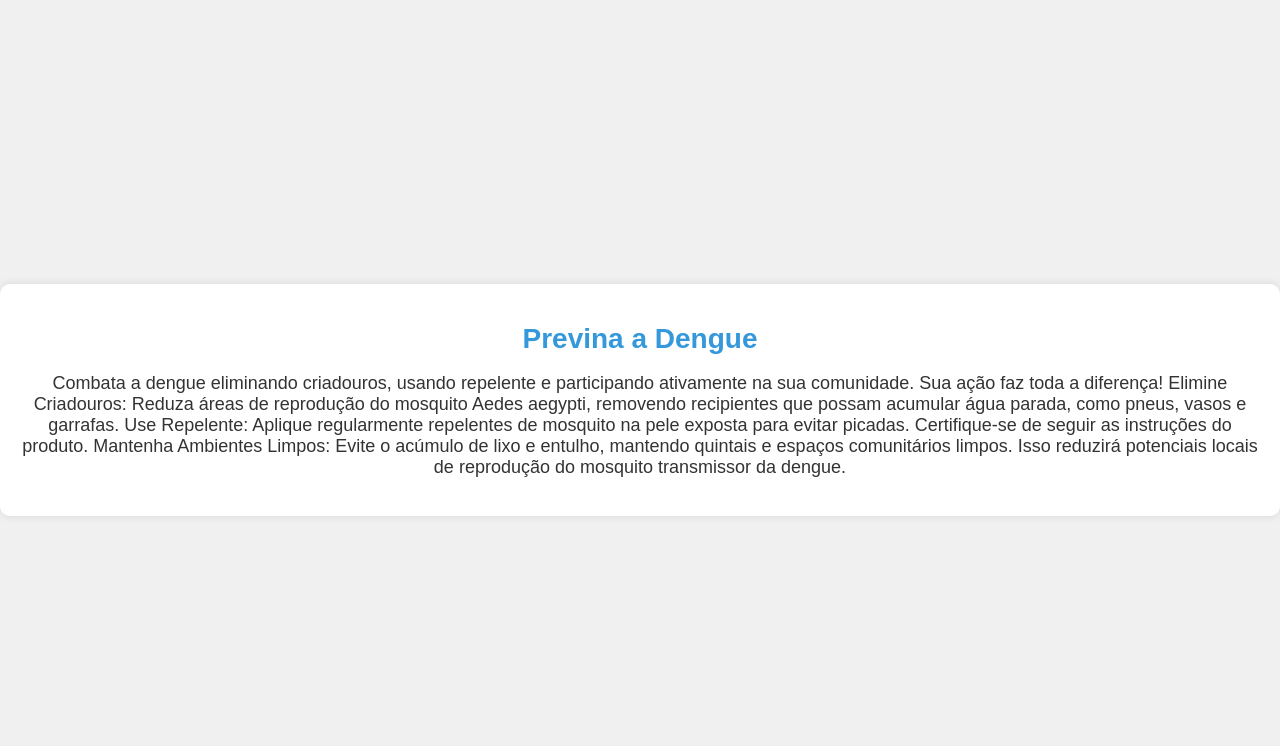
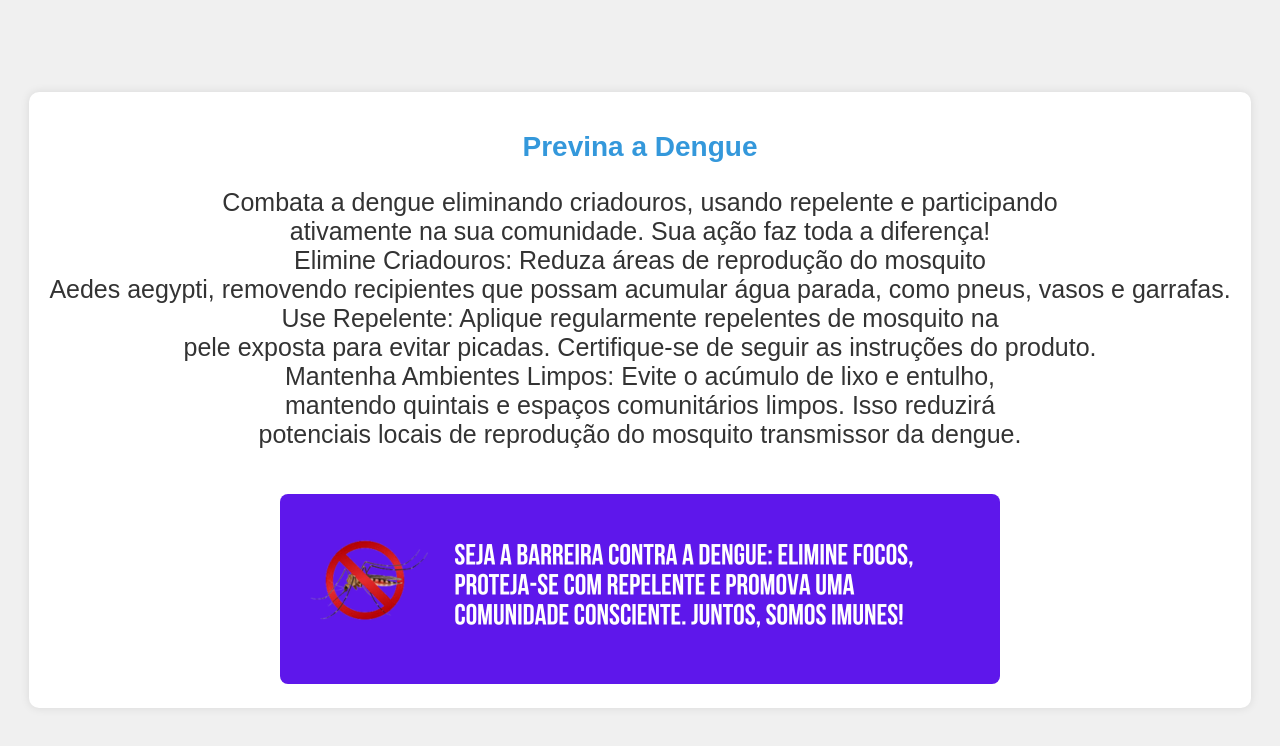
Before and after one commit to snwgg/dengue, a plain HTML site: page index.html in a window 1280 px wide. Drawn offline with Linux system fonts and the light colour scheme.

Commit message:
kjbplasdasdsadaa

```diff
--- a/index.html
+++ b/index.html
@@ -30,7 +30,7 @@
 
         p {
             color: #333;
-            font-size: 18px;
+            font-size: 25px;
         }
 
         img {
@@ -45,19 +45,22 @@
 <body>
     <div id="cartaz">
         <h1>Previna a Dengue</h1>
-        <p>Combata a dengue eliminando criadouros, usando repelente e participando
-            ativamente na sua comunidade. Sua ação faz toda a diferença!
-            Elimine Criadouros: Reduza áreas de reprodução do mosquito
-            Aedes aegypti, removendo recipientes que possam acumular água parada, como pneus, vasos e garrafas.
+        <p>Combata a dengue eliminando criadouros, usando repelente e participando <br>
+            ativamente na sua comunidade. Sua ação faz toda a diferença! <br>
+            Elimine Criadouros: Reduza áreas de reprodução do mosquito <br>
+            Aedes aegypti, removendo recipientes que possam acumular água parada, como pneus, vasos e garrafas. <br>
 
-            Use Repelente: Aplique regularmente repelentes de mosquito na
-            pele exposta para evitar picadas. Certifique-se de seguir as instruções do produto.
+            Use Repelente: Aplique regularmente repelentes de mosquito na <br>
+            pele exposta para evitar picadas. Certifique-se de seguir as instruções do produto. <br>
 
-            Mantenha Ambientes Limpos: Evite o acúmulo de lixo e entulho,
-             mantendo quintais e espaços comunitários limpos. Isso reduzirá
-              potenciais locais de reprodução do mosquito transmissor da dengue.
+            Mantenha Ambientes Limpos: Evite o acúmulo de lixo e entulho, <br>
+             mantendo quintais e espaços comunitários limpos. Isso reduzirá <br>
+              potenciais locais de reprodução do mosquito transmissor da dengue. <br>
         </p>
+       <footer>
+        <img src="footeer.png" alt="footeer.png">
 
+       </footer>
     </div>
 </body>
 </html>
```
